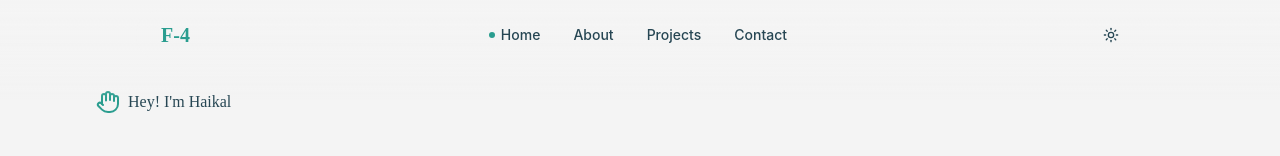
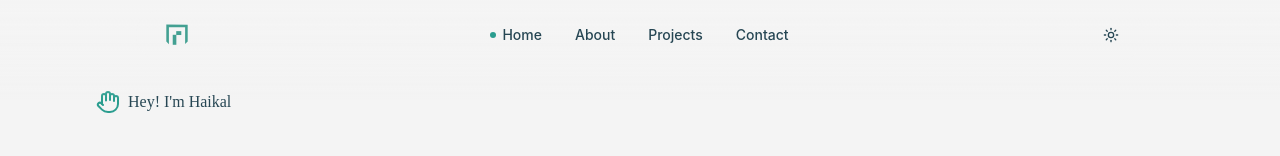
Before and after one commit to Fx-4/portfolio-website, a React (Vite) app: page / in a window 1280 px wide. Shown: the top 156 px of the page. Built offline with nearby package versions, Linux system fonts and the light colour scheme; no server answers.

Commit message:
feat: Implement theme-based favicon switching and update logo in Navbar

```diff
--- a/index.html
+++ b/index.html
@@ -28,12 +28,28 @@
     <meta property="twitter:image" content="/og-image.png" />
 
     <!-- Favicon -->
-    <link rel="icon" type="image/svg+xml" href="/src/assets/logos/logo.svg" />
-    <link rel="apple-touch-icon" href="/src/assets/logos/logo.svg" />
+    <link rel="icon" type="image/svg+xml" href="/src/assets/logos/logo-light.svg" id="favicon" />
+    <link rel="apple-touch-icon" href="/src/assets/logos/logo-light.svg" id="apple-icon" />
 
     <!-- Theme Color -->
     <meta name="theme-color" content="#2563eb" />
     <meta name="msapplication-TileColor" content="#2563eb" />
+
+    <!-- Favicon theme switcher -->
+    <script>
+      (function() {
+        const theme = localStorage.getItem('theme') ||
+          (window.matchMedia('(prefers-color-scheme: dark)').matches ? 'dark' : 'light');
+
+        const faviconPath = theme === 'dark'
+          ? '/src/assets/logos/logo-dark.svg'
+          : '/src/assets/logos/logo-light.svg';
+
+        document.getElementById('favicon').href = faviconPath;
+        document.getElementById('apple-icon').href = faviconPath;
+        document.documentElement.setAttribute('data-theme', theme);
+      })();
+    </script>
   </head>
   <body>
     <div id="root"></div>
--- a/src/components/Navbar.jsx
+++ b/src/components/Navbar.jsx
@@ -3,6 +3,7 @@ import { useState, useEffect } from 'react';
 import { Link, useLocation } from 'react-router-dom';
 import PropTypes from 'prop-types';
 import '../styles/Navbar.css';
+import logo from '../assets/logos/logo.svg';
 
 const NavItem = ({ to = "/", children = "", isActive = false }) => (
   <li className="nav-item" style={{ pointerEvents: 'auto' }}>
@@ -30,6 +31,17 @@ const Navbar = () => {
   const updateTheme = (dark) => {
     document.documentElement.setAttribute('data-theme', dark ? 'dark' : 'light');
     localStorage.setItem('theme', dark ? 'dark' : 'light');
+
+    // Update favicon
+    const faviconPath = dark
+      ? '/src/assets/logos/logo-dark.svg'
+      : '/src/assets/logos/logo-light.svg';
+
+    const favicon = document.getElementById('favicon');
+    const appleIcon = document.getElementById('apple-icon');
+
+    if (favicon) favicon.href = faviconPath;
+    if (appleIcon) appleIcon.href = faviconPath;
   };
 
   // Initialize theme
@@ -158,7 +170,7 @@ const Navbar = () => {
     <header className="navbar-header" style={{ pointerEvents: 'auto', zIndex: 9999 }}>
       <nav className="navbar" style={navbarStyle}>
         <Link className="navbar-brand" to="/">
-          F-4
+          <img src={logo} alt="F-4 Logo" className="navbar-logo" />
         </Link>
 
         <ul className="nav-links">
--- a/src/styles/Navbar.css
+++ b/src/styles/Navbar.css
@@ -146,10 +146,33 @@
   font-weight: bold;
   text-decoration: none;
   transition: opacity 0.3s ease;
+  display: flex;
+  align-items: center;
+  height: 100%;
+}
+
+.navbar-logo {
+  height: 32px;
+  width: auto;
+  transition: all 0.3s ease;
+}
+
+/* Light theme - Teal color */
+.navbar-logo {
+  filter: invert(54%) sepia(48%) saturate(438%) hue-rotate(121deg) brightness(93%) contrast(87%);
+}
+
+/* Dark theme - Coral color */
+[data-theme="dark"] .navbar-logo {
+  filter: invert(55%) sepia(48%) saturate(1090%) hue-rotate(327deg) brightness(100%) contrast(88%);
 }
 
 .navbar-brand:hover {
   opacity: 0.8;
+}
+
+.navbar-brand:hover .navbar-logo {
+  transform: scale(1.05);
 }
 
 .nav-links {
```
Also changed, not shown: src/assets/logos/logo-dark.svg (added), src/assets/logos/logo-light.svg (added).
